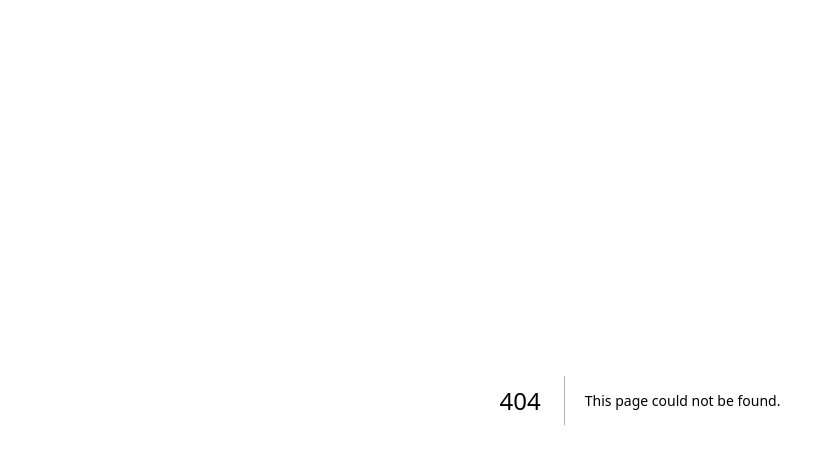
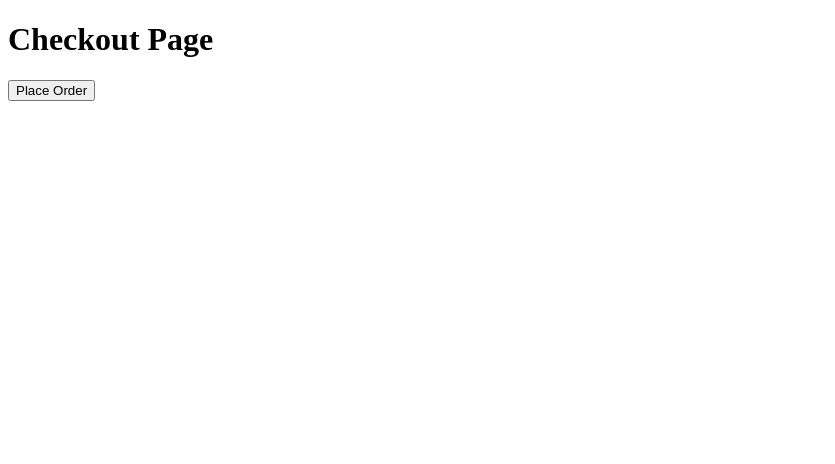
Before and after one commit to dipanshumittal466-web/mittalindustry-frontend, a Next.js app in the folder frontend/: page /checkout in a window 1280 px wide. Before the commit this address had no page. Shown: the top 464 px of the page, without its empty margins (0-835 px from the left). Built offline with nearby package versions, Linux system fonts and the light colour scheme.

Commit message:
Add files via upload
Signed-off-by: dipanshumittal466-web <dipanshumittal466@gmail.com>

```diff
--- /dev/null
+++ b/frontend/pages/checkout.js
@@ -0,0 +1,29 @@
+// frontend/pages/checkout.js
+import { useState } from "react";
+
+export default function Checkout() {
+  const [status, setStatus] = useState("");
+
+  const handleCheckout = async () => {
+    try {
+      // ✅ आपके backend पर checkout API call
+      const res = await fetch("https://your-backend.onrender.com/api/checkout", {
+        method: "POST",
+        headers: { "Content-Type": "application/json" },
+        body: JSON.stringify({ order: "sample order data" }),
+      });
+      const data = await res.json();
+      setStatus("✅ " + data.message);
+    } catch (err) {
+      setStatus("❌ Checkout failed: " + err.message);
+    }
+  };
+
+  return (
+    <div>
+      <h1>Checkout Page</h1>
+      <button onClick={handleCheckout}>Place Order</button>
+      {status && <p>{status}</p>}
+    </div>
+  );
+}
```
Also changed, not shown: frontend/pages/cart.js (added, +31 -0 lines).
